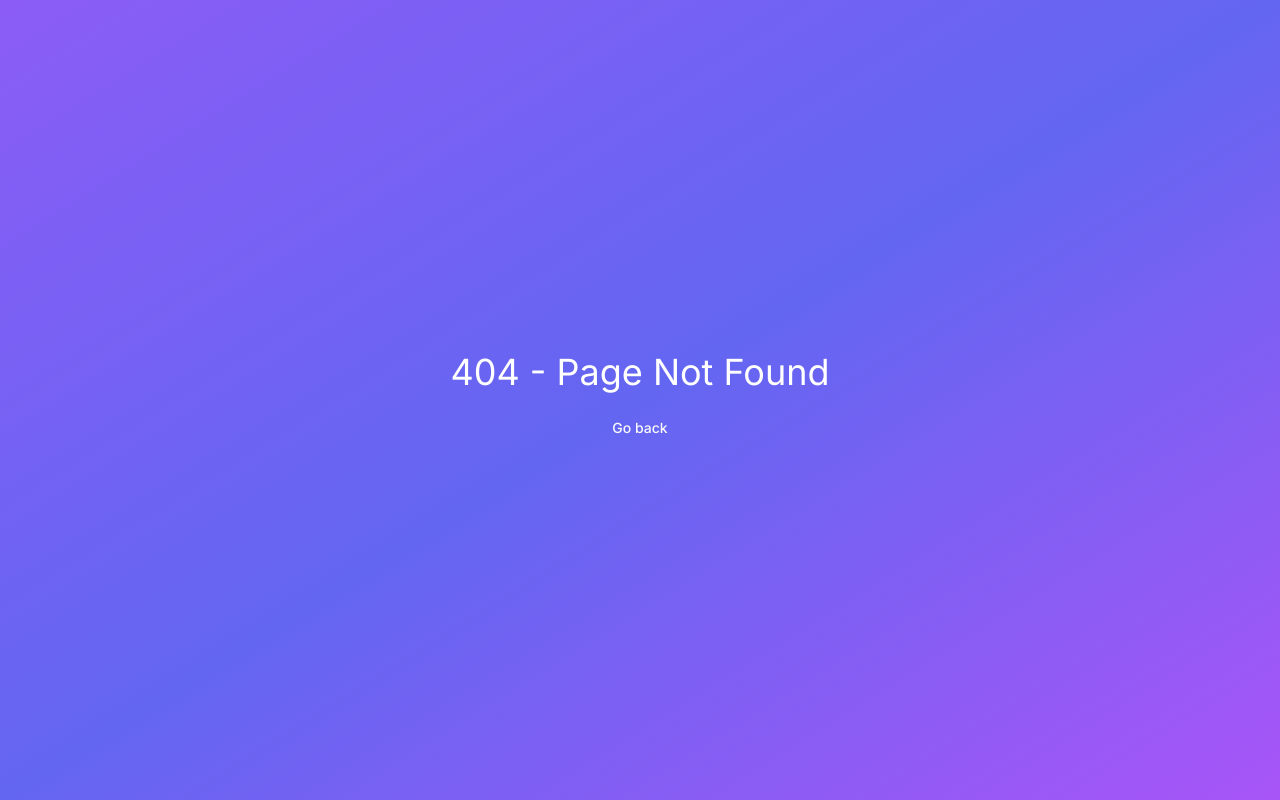
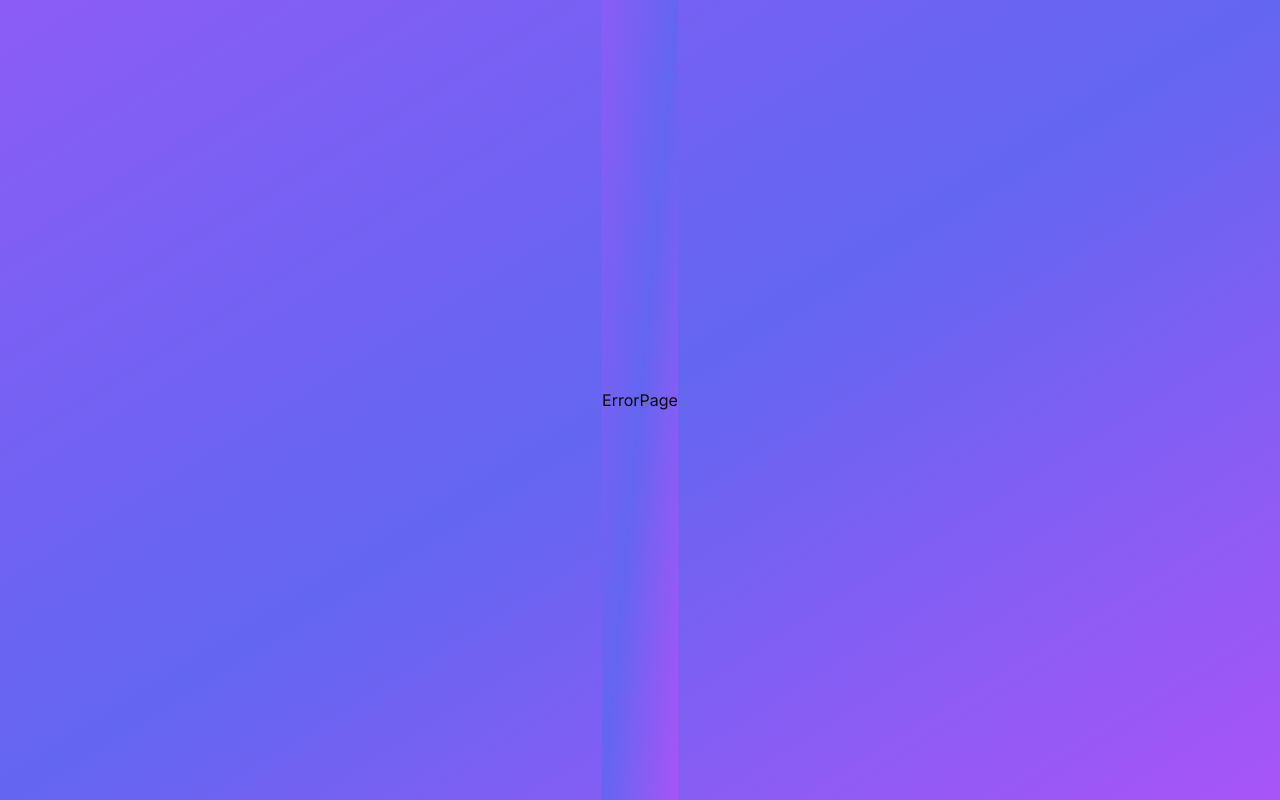
Before and after one commit to KennedyMungai/auth-tutorial, a Next.js app: page /auth/error in a window 1280 px wide. Before the commit this address had no page. Built offline with nearby package versions, Linux system fonts and the light colour scheme.

Commit message:
Fixed a dumb mistake

```diff
--- /dev/null
+++ b/src/app/auth/error/page.tsx
@@ -0,0 +1,9 @@
+const ErrorPage = () => {
+	return (
+		<div className='h-full flex items-center justify-center bg-gradient-to-br from-violet-500 via-indigo-500 to-purple-500'>
+			ErrorPage
+		</div>
+	)
+}
+
+export default ErrorPage
```
